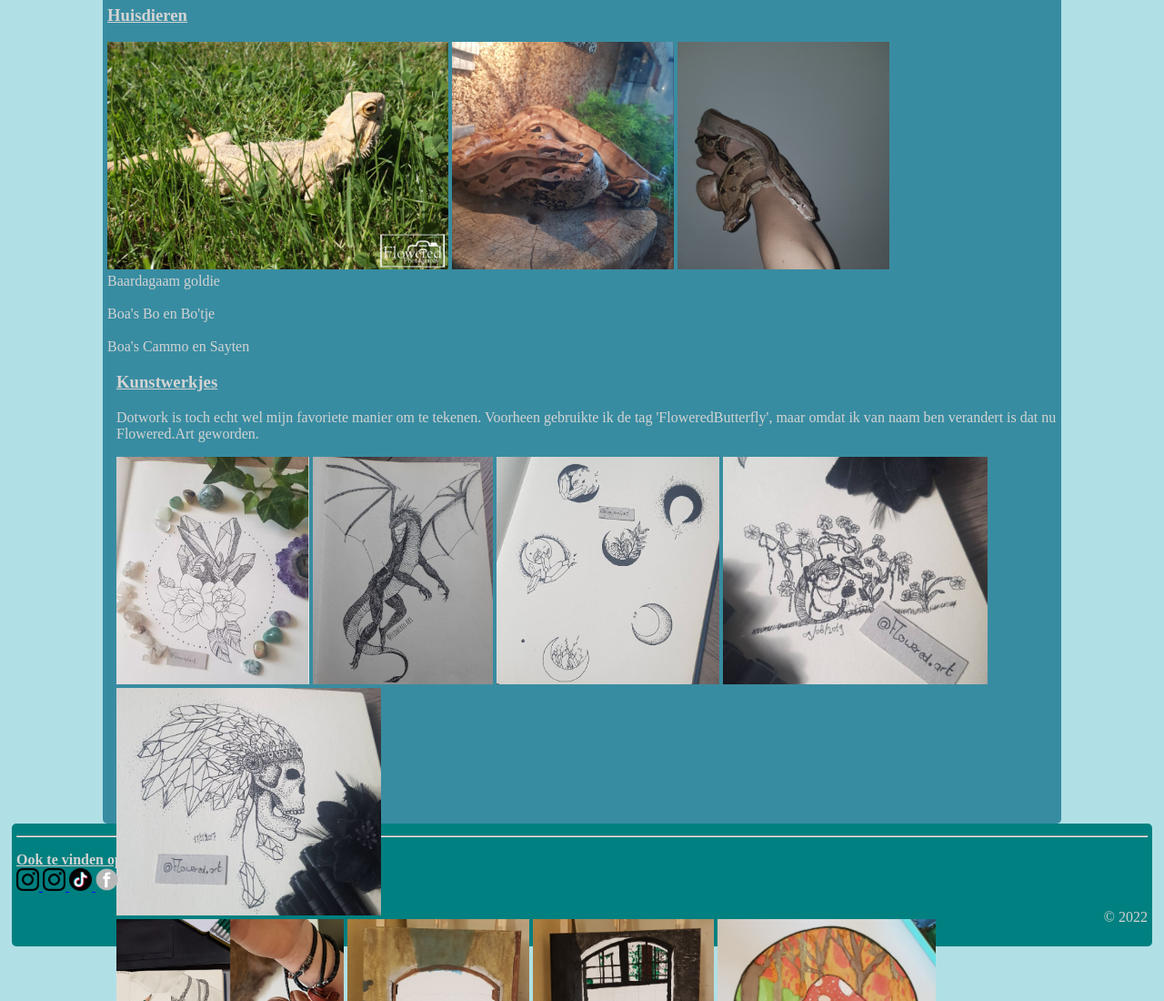
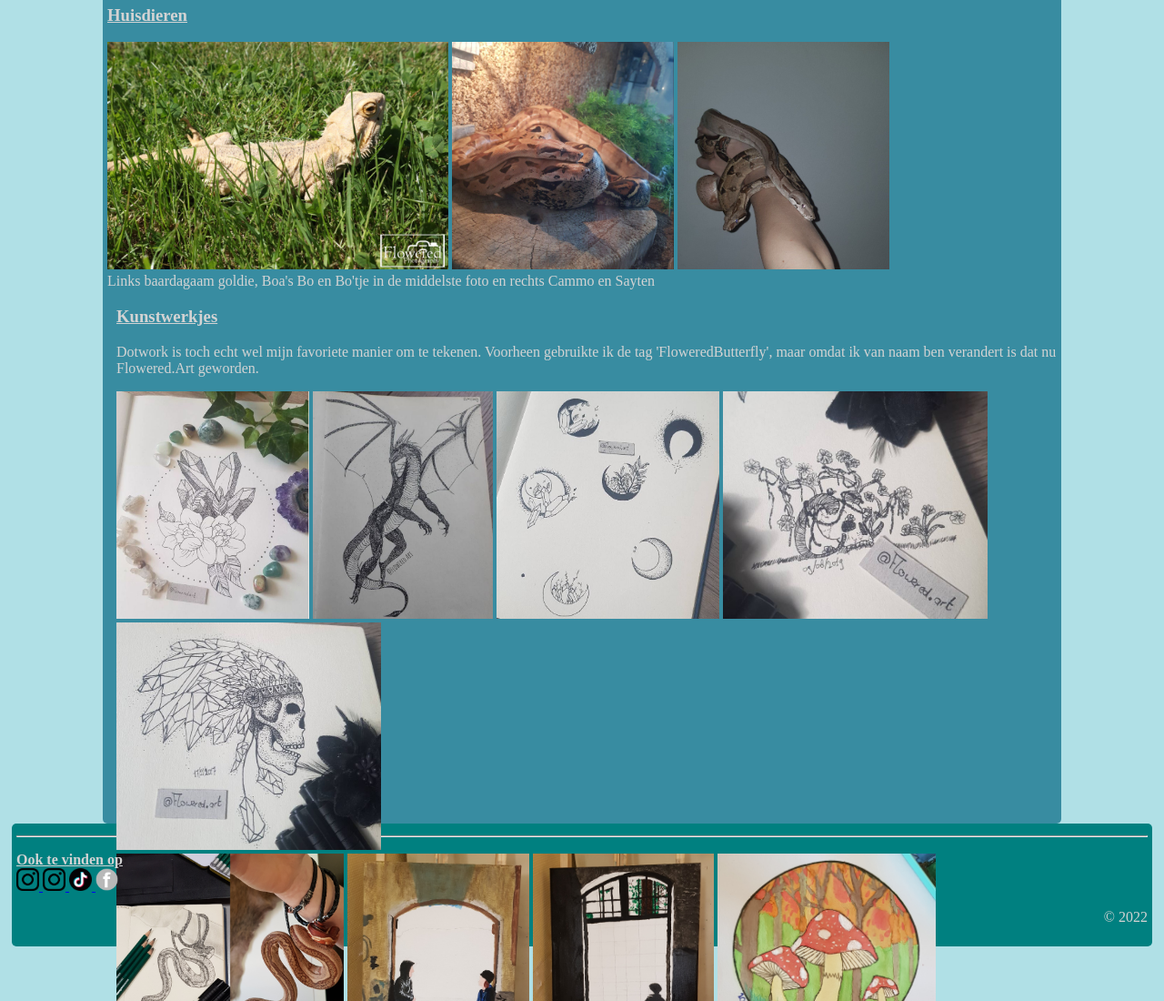
Before and after one commit to BiancaL2001/introductiehw, a plain HTML site: page index.html in a window 1280 px wide. Shown: the part 1323-2423 px from the top of the page at 91% size. Drawn offline with Linux system fonts and the light colour scheme.

Commit message:
Update index.html

```diff
--- a/index.html
+++ b/index.html
@@ -60,11 +60,7 @@
     <img src="images/bobo.jpg" alt="Bo en Bo'tje de Boa's" class="image">
     <img src="images/cammosayten.jpg" alt="Cammo en Sayten de Boa's" class="image">
     <br>
-    <div class="text"> Baardagaam goldie</div>
-    &nbsp; &#160; &nbsp; &#160; &nbsp; &#160; &nbsp; &#160; &#160; &nbsp; &#160; &nbsp; &#160; &nbsp; &#160; &nbsp; &#160; &nbsp; &#160; &nbsp; &#160; &nbsp; &#160; &nbsp; &#160; &nbsp; &#160; &nbsp; &#160;
-    <div class="text"> Boa's Bo en Bo'tje</div>
-    &nbsp; &#160; &nbsp; &#160; &nbsp; &#160; &nbsp; &#160; &#160; &nbsp; &#160; &nbsp; &#160;
-    <div class="text">Boa's Cammo en Sayten</div>
+    <div class="text"> Links baardagaam goldie, Boa's Bo en Bo'tje in de middelste foto en rechts Cammo en Sayten</div>
   </div>
   <div id="images">
     <h3><u>Kunstwerkjes</u></h3>
```
